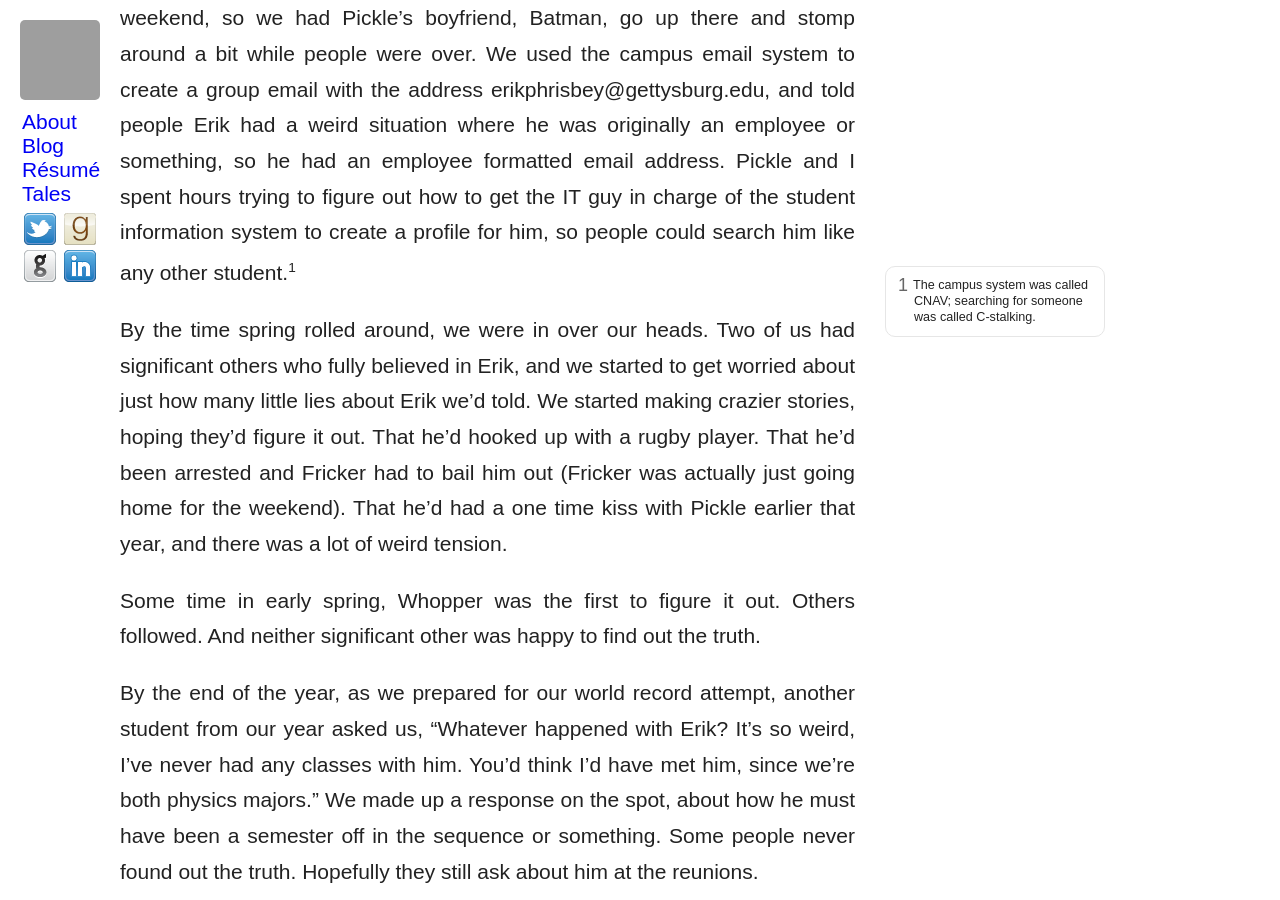
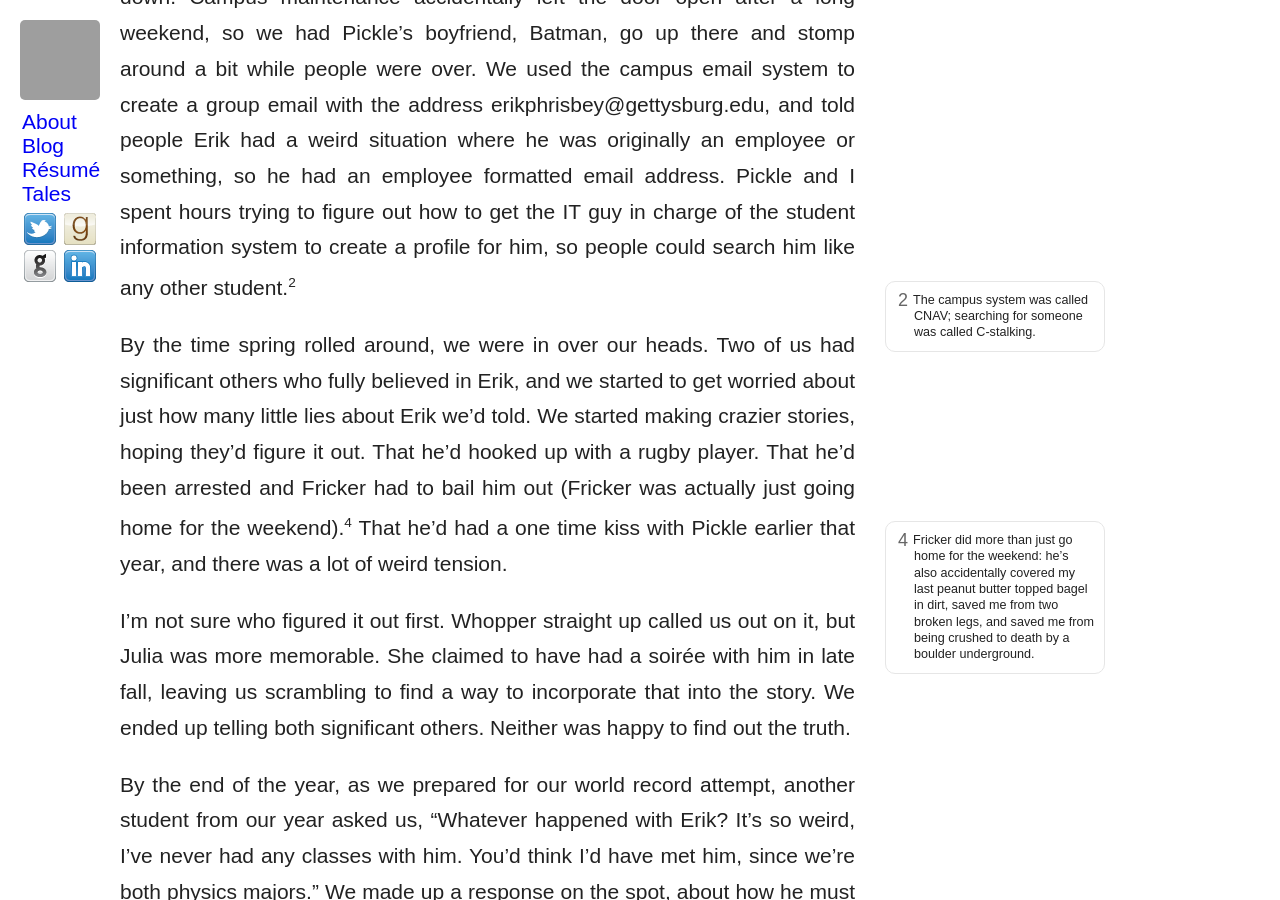
Before and after one commit to krschmidt/krschmidt.github.com, a Jekyll site: the page built from _posts/2002-06-01-erik.md, in a window 1280 px wide and 900 px high, scrolled down 3449 px. Built offline with Jekyll 4.4.1, drawn with Linux system fonts in a browser that asks for light colours; some web fonts are replaced; some of the changed text lies outside the part shown; grey boxes are pictures that could not be loaded.

Commit message:
post pickle revisions to Erik

```diff
--- a/_posts/2002-06-01-erik.md
+++ b/_posts/2002-06-01-erik.md
@@ -6,11 +6,11 @@ written: 2017-01-19 23:51:00
 tags:
 - Tale
 ---
-At my alma matter, [Gettysburg College](http://www.gettysburg.edu), after your first year you could elect to live in theme housing. A group of students would live together in [historic houses](http://www.gettysburg.edu/about/offices/college_life/reslife/college_houses/spark.dot) on the edge of campus, and get to skip the housing lottery, in exchange for hosting events open to all students. Events had to be related to your theme, and after a never explained incident, there were to be no sports team houses.
+At my alma matter, [Gettysburg College](http://www.gettysburg.edu), after your first year you could elect to live in theme housing. A group of students would live together in [historic houses](http://www.gettysburg.edu/about/offices/college_life/reslife/college_houses/spark.dot) on the edge of campus, and get to skip the housing lottery, in exchange for hosting events open to all students. Events had to be related to your theme, and after a never explained incident, there were to be no sports team houses.<sup class="note">1</sup><span class="sidenote"><span class="note-number">1 </span>It may have involved a couch, in flames, being thrown off a balcony</span>
 
 Knowing those two rules, before my freshman year the Ultimate Frisbee team had founded the Funk: Mind, Body, and Soul house. The name itself had no real meaning, and was constructed to be easily related to any event they could think of. The Funk house was born.
 
-My sophomore year, seven of us elected to continue the tradition, creating the even more impossibly named Funk: Mind, Body, and Soul/Douglas Adams house. We were assigned the second floor of Lamp Post, a former donut shop on Carlisle Street. Below us would be the Artistic Mind house. While the lack of proper ventilation ensured we smelled what they were smoking, they were generally great neighbors, though the kitchen was always a little sketchy to use.
+My sophomore year, seven of us elected to continue the tradition, creating the even more impossibly named Funk: Mind, Body, and Soul/Douglas Adams house. We were assigned the second floor of Lamp Post, a former donut shop on Carlisle Street. Below us would be the Artistic Mind house. While the lack of proper ventilation ensured we smelled what they were smoking, they were generally great neighbors, though the kitchen was always a little sketchy to use.<sup class="note">2</sup><span class="sidenote"><span class="note-number">2 </span>And they sometimes had parties that got a little too loud, but being at tournaments on weekends, we were rarely home. We had to start a PR campaign to get safety &amp; security to recognize us as a different house, and not get shut down.</span>
 
 The bathroom situation was particularly tricky. Downstairs had both a men's and a women's room. Upstairs only had a single bathroom, with one sink, one toilet, and two showers. At our first house meeting we simply declared the bathroom open to anyone. We were all going to get to be real good friends. Many surprisingly meaningful conversations happened while toothbrushing.
 
@@ -23,7 +23,7 @@ Our relationship deteriorated over the year. Erik started calling my room if I w
   <figcaption>Pickle, sitting in my the pink recliner. Erik's door is to the left.</figcaption>
 </figure>
 
-But I think the stress hit him the worst. After a bit of a rough weekend he got pulled over for a DUI down in Richmond, and our roommate Fricker had to go bail him out. Erik was falling apart.
+But I think the stress hit him the worst. After a bit of a rough weekend he got pulled over for a DUI down in Richmond, and our roommate Fricker had to go bail him out.<sup class="note">3</sup><span class="sidenote"><span class="note-number">3 </span>Fricker was a character, who'd occasional binge sleep, for 20-30 hours at a time. He once didn't tell us he'd gone home for the weekend, just to see if we'd notice. We all thought he'd slept the whole weekend. He'd only told Pickle, in case there was a fire, so we wouldn't burn to death trying to wake us up.</span> Erik was falling apart.
 
 And then he accidentally left his room unlocked. And we took some of the freshman up there. And discovered his room was really just a storage space.
 
@@ -40,10 +40,10 @@ But Erik took on a life of his own. Even though the door didn't even have a hand
 
 We had a house rule to always speak about Erik as though he was a real person, so we'd never mix things up. It was never "Oh, today I pretended Erik was in the lab so that Julia wouldn't get suspicious about where he was." It was "Erik was in the lab today while Julia was over looking for him." Jester might come back with "Oh, really? I was in the lab, and Fratz and I didn't see him." We'd check the times, then determine, "Oh, he must have stopped for some food on the way there and just missed you."
 
-Things snowballed. We orchestrated a conversation in my room, and had Pickle call my phone from her room. I very apologetically took the call, pretending it was Erik, busy cramming for a test, and asked everyone to quiet down. Campus maintenance accidentally left the door open after a long weekend, so we had Pickle's boyfriend, Batman, go up there and stomp around a bit while people were over. We used the campus email system to create a group email with the address erikphrisbey@gettysburg.edu, and told people Erik had a weird situation where he was originally an employee or something, so he had an employee formatted email address. Pickle and I spent hours trying to figure out how to get the IT guy in charge of the student information system to create a profile for him, so people could search him like any other student.<sup class="note">1</sup><span class="sidenote"><span class="note-number">1 </span>The campus system was called CNAV; searching for someone was called C-stalking.</span>
+Things snowballed. We orchestrated a conversation in my room, and had Pickle call my phone from her room. I very apologetically took the call, pretending it was Erik, busy cramming for a test, and asked everyone to quiet down. Campus maintenance accidentally left the door open after a long weekend, so we had Pickle's boyfriend, Batman, go up there and stomp around a bit while people were over. We used the campus email system to create a group email with the address erikphrisbey@gettysburg.edu, and told people Erik had a weird situation where he was originally an employee or something, so he had an employee formatted email address. Pickle and I spent hours trying to figure out how to get the IT guy in charge of the student information system to create a profile for him, so people could search him like any other student.<sup class="note">2</sup><span class="sidenote"><span class="note-number">2 </span>The campus system was called CNAV; searching for someone was called C-stalking.</span>
 
-By the time spring rolled around, we were in over our heads. Two of us had significant others who fully believed in Erik, and we started to get worried about just how many little lies about Erik we'd told. We started making crazier stories, hoping they'd figure it out. That he'd hooked up with a rugby player. That he'd been arrested and Fricker had to bail him out (Fricker was actually just going home for the weekend). That he'd had a one time kiss with Pickle earlier that year, and there was a lot of weird tension.
+By the time spring rolled around, we were in over our heads. Two of us had significant others who fully believed in Erik, and we started to get worried about just how many little lies about Erik we'd told. We started making crazier stories, hoping they'd figure it out. That he'd hooked up with a rugby player. That he'd been arrested and Fricker had to bail him out (Fricker was actually just going home for the weekend).<sup class="note">4</sup><span class="sidenote"><span class="note-number">4 </span>Fricker did more than just go home for the weekend: he's also accidentally covered my last peanut butter topped bagel in dirt, saved me from two broken legs, and saved me from being crushed to death by a boulder underground.</span> That he'd had a one time kiss with Pickle earlier that year, and there was a lot of weird tension.
 
-Some time in early spring, Whopper was the first to figure it out. Others followed. And neither significant other was happy to find out the truth.
+I'm not sure who figured it out first. Whopper straight up called us out on it, but Julia was more memorable. She claimed to have had a soire&#769;e with him in late fall, leaving us scrambling to find a way to incorporate that into the story. We ended up telling both significant others. Neither was happy to find out the truth.
 
 By the end of the year, as we prepared for our world record attempt, another student from our year asked us, "Whatever happened with Erik? It's so weird, I've never had any classes with him. You'd think I'd have met him, since we're both physics majors." We made up a response on the spot, about how he must have been a semester off in the sequence or something. Some people never found out the truth. Hopefully they still ask about him at the reunions.
```
